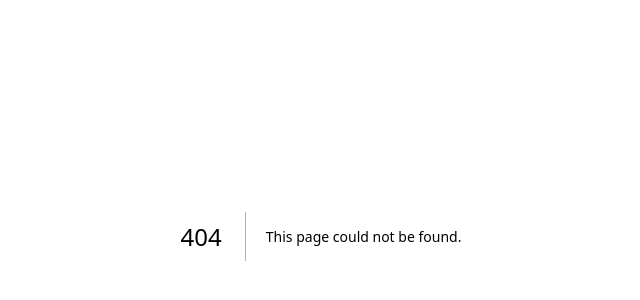
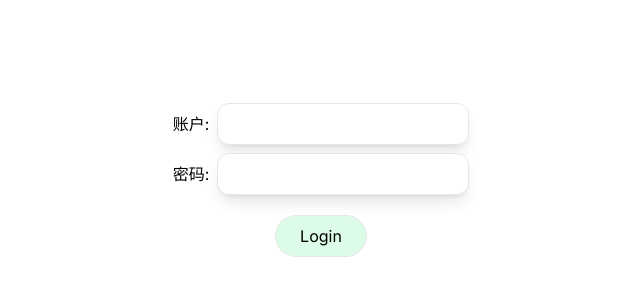
Before and after one commit to LeeSKII/next-todo, a Next.js app: page /login in a window 1280 px wide. Before the commit this address had no page. Shown: the part 164-464 px from the top of the page, without its empty margins (319-959 px from the left). Built offline with nearby package versions, Linux system fonts and the light colour scheme.

Commit message:
add login page and middleware

```diff
--- /dev/null
+++ b/src/app/login/page.tsx
@@ -0,0 +1,56 @@
+import { redirect } from "next/navigation";
+import { cookies } from "next/headers";
+
+export default function Page() {
+  async function login(formData: FormData) {
+    "use server";
+    const account = formData.get("account");
+    const password = formData.get("password");
+    // 处理登录逻辑
+    if (account && password) {
+      if (account === "lee" && password === "123") {
+        // 登录成功，设置cookie
+        cookies().set("name", "lee", {
+          secure: false,
+          maxAge: 60 * 60 * 24 * 7, // One week
+          path: "/",
+        });
+        redirect("/");
+      }
+    }
+  }
+
+  return (
+    <div className="container relative mx-auto h-screen">
+      <form
+        className="w-full flex flex-col items-center justify-center gap-2 fixed top-1/3"
+        action={login}
+      >
+        <div className="space-x-2">
+          <span>账户:</span>
+          <input
+            name="account"
+            className="p-2 border rounded-xl shadow-lg"
+            type="text"
+          />
+        </div>
+        <div className="space-x-2">
+          <span>密码:</span>
+          <input
+            name="password"
+            className="p-2 border rounded-xl shadow-lg"
+            type="password"
+          />
+        </div>
+        <div className="mt-3">
+          <button
+            className="bg-green-100 px-6 py-2 border rounded-3xl"
+            type="submit"
+          >
+            Login
+          </button>
+        </div>
+      </form>
+    </div>
+  );
+}
```
Also changed, not shown: src/middleware.ts (added, +25 -0 lines).
